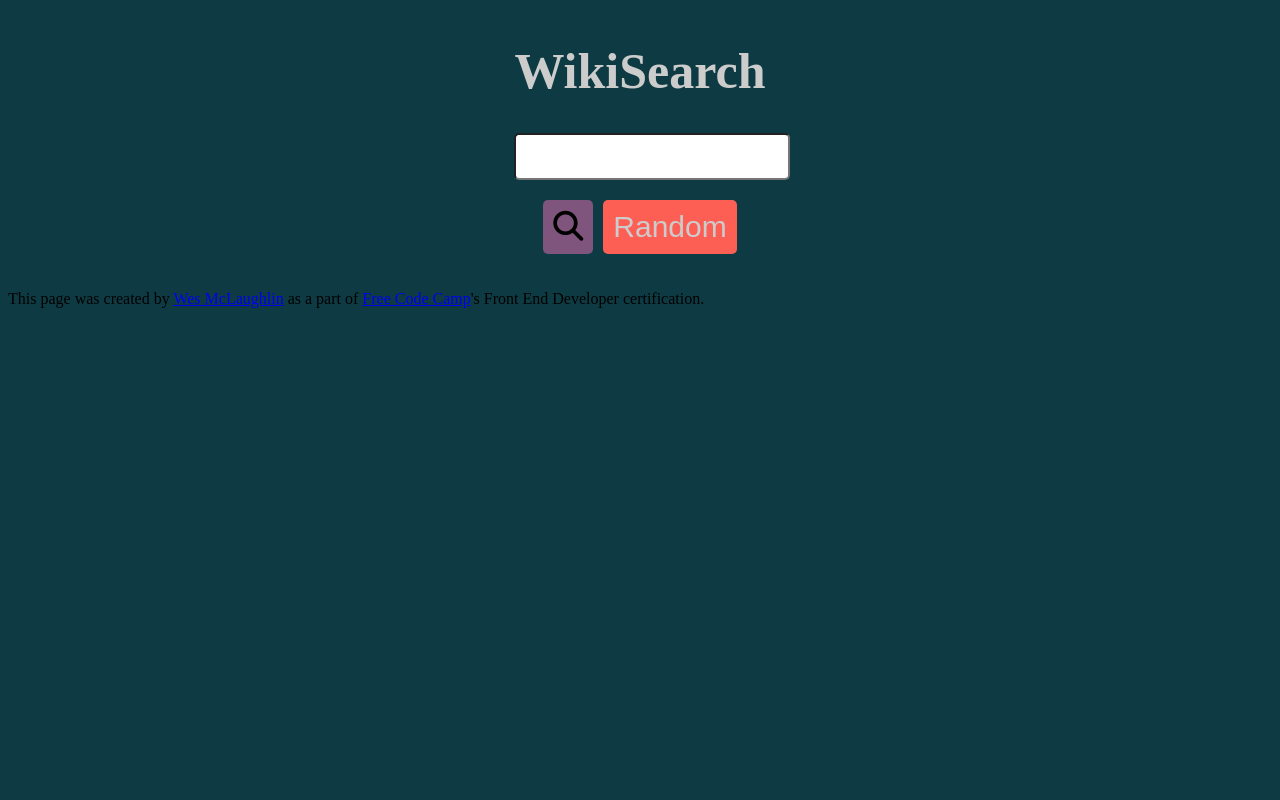
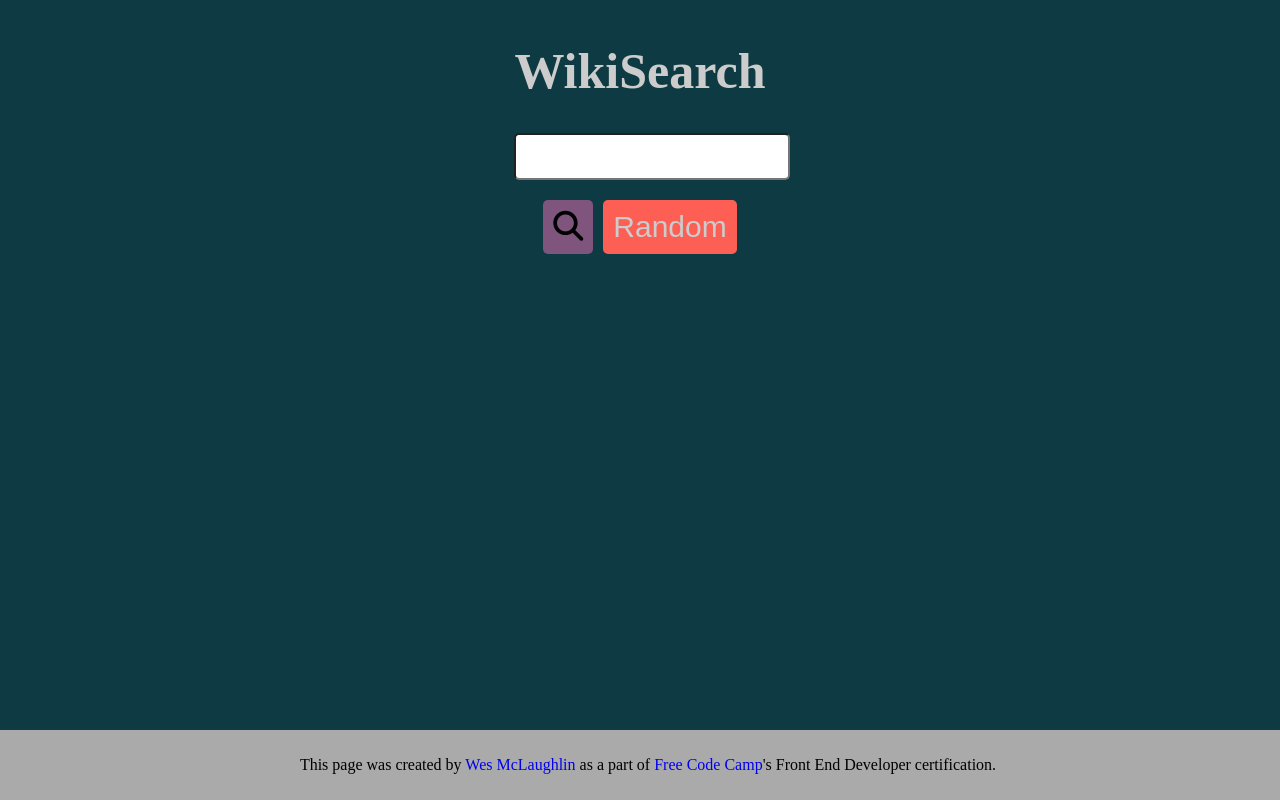
Before and after one commit to Wmclaug2/wiki-viewer, a plain HTML site: page index.html in a window 1280 px wide. Drawn offline with nearby package versions, Linux system fonts and the light colour scheme.

Commit message:
add styling for footer

```diff
--- a/scss/main.scss
+++ b/scss/main.scss
@@ -116,8 +116,22 @@ html{
 
 			}
 			&:last-child{
-				margin-bottom:50px;
+				margin-bottom:150px;
 			}
 		}
 	}
+	.about-footer{
+		background-color:#AAA;
+		bottom:0;
+		margin: 0 -10px;
+		padding:10px;
+		position:fixed;
+		width:100%;
+		p{
+			text-align:center;
+		}
+		a{
+			text-decoration:none;
+		}
+	}
 }
```
Also changed, not shown: css/main.css.
